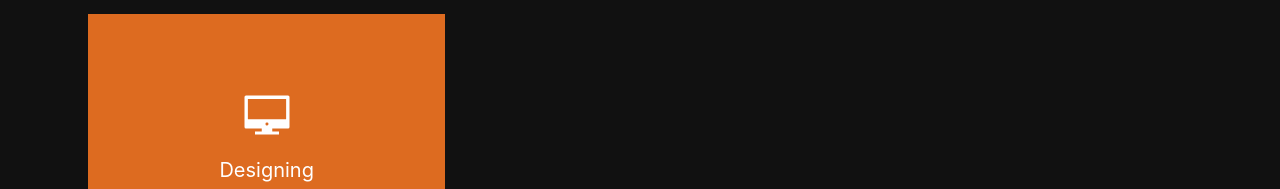
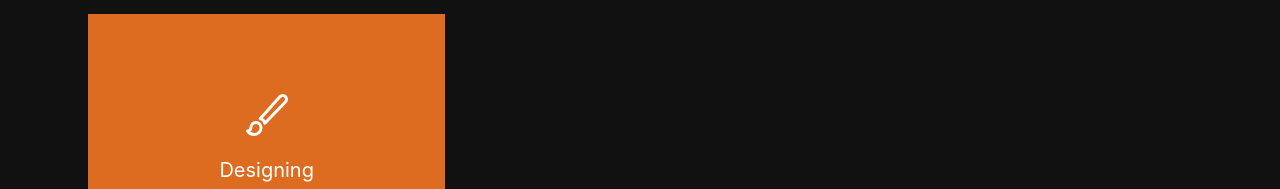
Before and after one commit to Prashanna69/Portfolio, a React (Vite) app: page / in a window 1280 px wide. Shown: the part 3078-3267 px from the top of the page. Built offline with nearby package versions, Linux system fonts and the light colour scheme.

Commit message:
Icon changed

```diff
--- a/src/Pages/Service.jsx
+++ b/src/Pages/Service.jsx
@@ -5,6 +5,7 @@ import {
   IoPhonePortraitOutline,
   IoConstructOutline,
   IoTabletLandscapeOutline,
+  IoBrushOutline,
 } from "react-icons/io5";
 export default function Service() {
   return (
@@ -124,7 +125,7 @@ export default function Service() {
             flexDir="column"
             color="white"
           >
-            <IoDesktopSharp
+            <IoBrushOutline
               style={{ height: "3rem", width: "3rem", color: "white" }}
             />
             <Text fontSize="xl" mt="1rem" textAlign="center">
```
